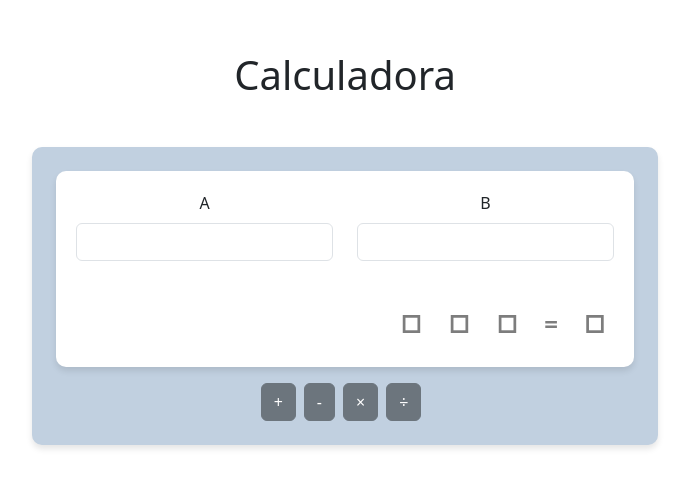
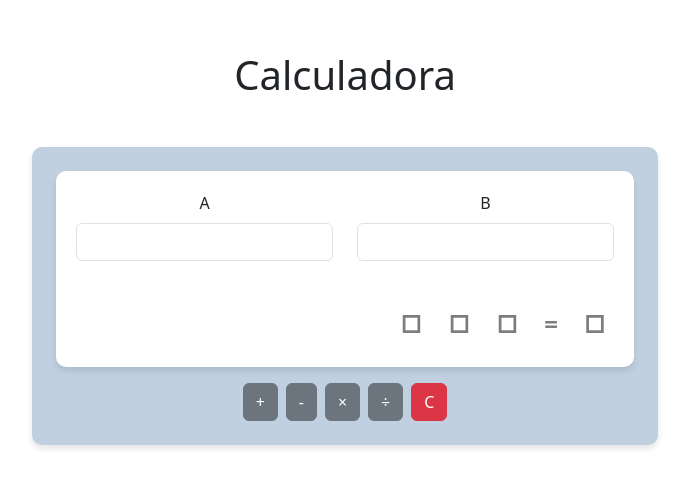
Before and after one commit to Avertcoiin/Ej_React_DSM_AVertiz, a React (Vite) app in the folder mi-calculadora/: page / in a window 1280 px wide. Shown: the part 176-664 px from the top of the page, without its empty margins (295-984 px from the left). Built offline with nearby package versions, Linux system fonts and the light colour scheme.

Commit message:
Botón de borrado funcional

```diff
--- a/mi-calculadora/src/App.jsx
+++ b/mi-calculadora/src/App.jsx
@@ -4,6 +4,7 @@ import './App.css';
 import Boton from './components/Boton/Boton';
 import ElementoInput from './components/input/ElementoInput';
 import Resultado from './components/resultado/Resultado';
+import BotonBorrado from './components/Boton/BotonBorrado';
 import 'bootstrap/dist/css/bootstrap.min.css';
 
 function App() {
@@ -48,6 +49,9 @@ function App() {
           <Boton label="-" isActive={operacionActiva === "-"} onClick={() => setOperacionActiva("-")} />
           <Boton label="×" isActive={operacionActiva === "×"} onClick={() => setOperacionActiva("×")} />
           <Boton label="÷" isActive={operacionActiva === "÷"} onClick={() => setOperacionActiva("÷")} />
+
+          {/* Botón C para borrar */}
+          <BotonBorrado setA={setA} setB={setB} setOperacionActiva={setOperacionActiva} />
         </div>
       </div>
     </div>
--- a/mi-calculadora/src/components/Boton/Boton.css
+++ b/mi-calculadora/src/components/Boton/Boton.css
@@ -0,0 +1 @@
+/* src/components/Boton/Boton.css */
--- /dev/null
+++ b/mi-calculadora/src/components/Boton/BotonBorrado.jsx
@@ -0,0 +1,22 @@
+// src/components/Boton/BotonBorrado.jsx
+import React from 'react';
+import './Boton.css';  // Importamos el archivo de estilos
+
+function BotonBorrado({ setA, setB, setOperacionActiva }) {
+  const resetCalculadora = () => {
+    setA('');
+    setB('');
+    setOperacionActiva(null);
+  };
+
+  return (
+    <button
+      className="btn btn-danger"
+      onClick={resetCalculadora} // Llamamos a la función reset
+    >
+      C
+    </button>
+  );
+}
+
+export default BotonBorrado;
```
